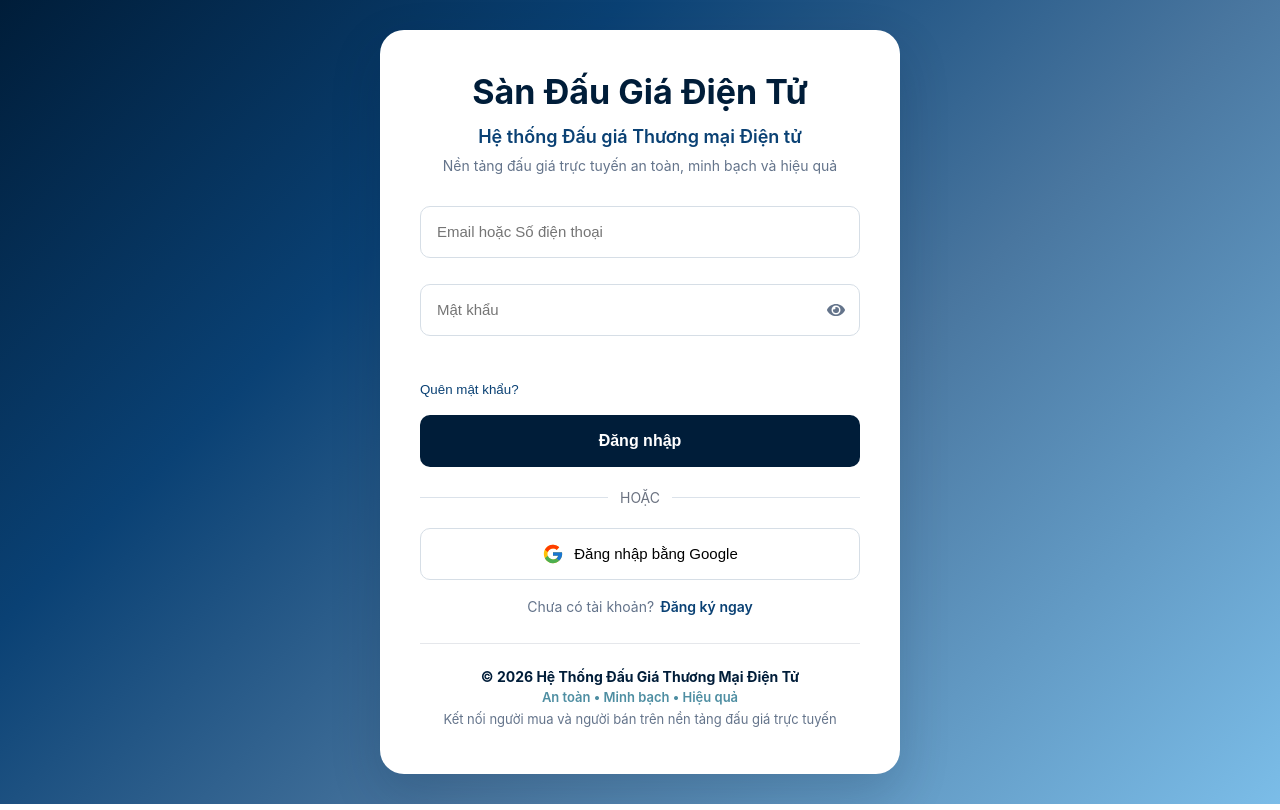
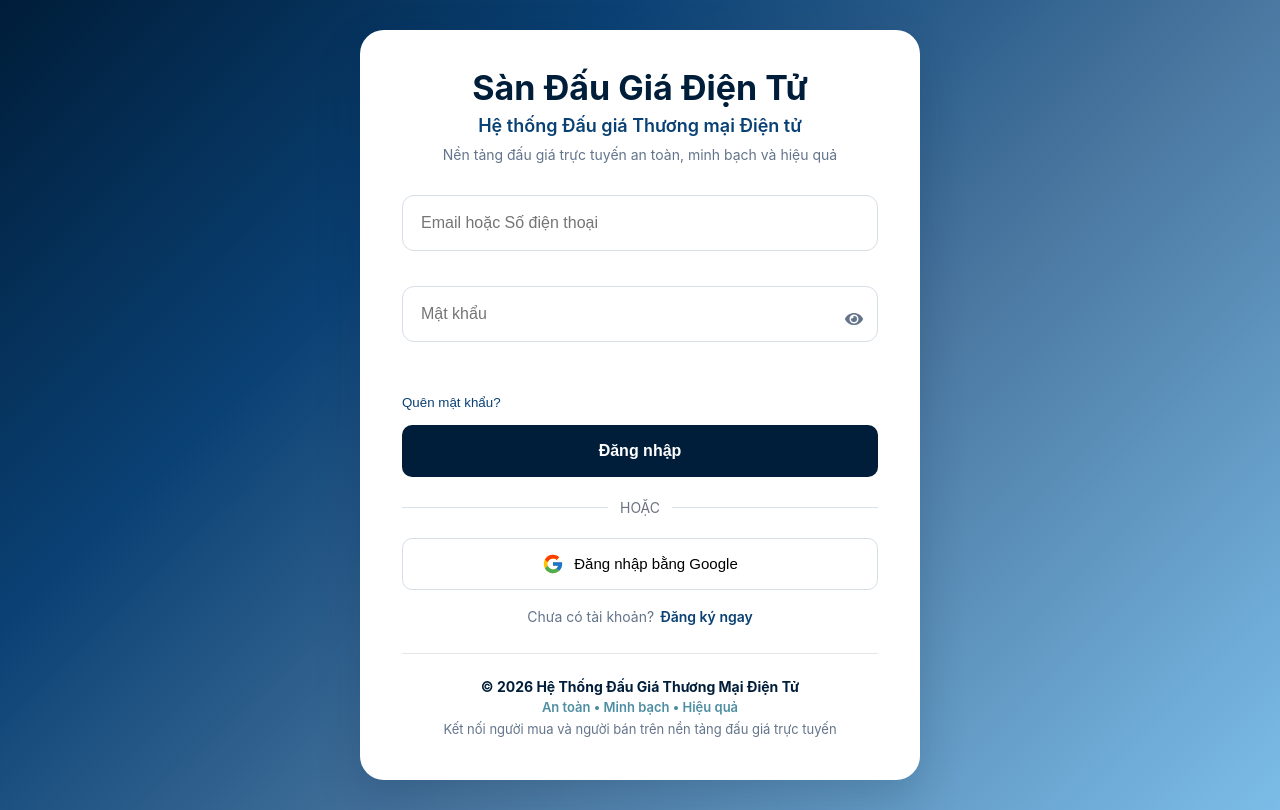
Before and after one commit to ThangTM-2K4/FE_Nexus_Ecommerce_Auction, a React (Vite) app: page /login in a window 1280 px wide. Built offline with nearby package versions, Linux system fonts and the light colour scheme.

Commit message:
feat(auth): update login, register, forgot password, reset password, and verify OTP pages

```diff
--- a/src/pages/auth/loginPage/index.jsx
+++ b/src/pages/auth/loginPage/index.jsx
@@ -191,9 +191,9 @@ function LoginPage() {
               className={errors.login ? "input-error" : ""}
             />
 
-            <p className="field-error">
+            <div className="field-error">
               {errors.login || "\u00A0"}
-            </p>
+            </div>
           </div>
 
           <div className="form-group">
@@ -216,9 +216,9 @@ function LoginPage() {
               </button>
             </div>
 
-            <p className="field-error">
+            <div className="field-error">
               {errors.password || "\u00A0"}
-            </p>
+            </div>
           </div>
 
           <button
--- a/src/pages/auth/loginPage/index.scss
+++ b/src/pages/auth/loginPage/index.scss
@@ -17,17 +17,18 @@ background: linear-gradient(
 }
 
 .login-card {
-  width: 520px;
-  background: #ffffff;
+  width: 560px;
+  max-width: 90vw;
 
-  padding: 40px;
+  background: #fff;
+
+  padding: 36px 42px;
 
   border-radius: 24px;
 
-  box-shadow:
-    0 20px 50px rgba(0, 29, 57, 0.18);
+  box-shadow: 0 18px 45px rgba(0, 29, 57, 0.18);
 
-  animation: fadeIn 0.5s ease;
+  animation: fadeIn .45s ease;
 }
 
 .login-card h1 {
@@ -39,7 +40,7 @@ background: linear-gradient(
 
   line-height: 1.3;
 
-  margin-bottom: 12px;
+  margin-bottom: 5px;
 }
 .subtitle {
   text-align: center;
@@ -53,24 +54,34 @@ background: linear-gradient(
   text-align: center;
   color: #6b7280;
   font-size: 14px;
-  margin-bottom: 28px;
+  margin-bottom: 10px;
   line-height: 1.5;
+}
+
+.form-group {
+  display: flex;
+  flex-direction: column;
+  gap: 2px;
+  margin-bottom: 1px;
 }
 
 .login-card input {
   width: 100%;
-  height: 52px;
 
-  padding: 0 16px;
+  height: 56px;
+
+  padding: 0 18px;
 
   border: 1px solid #d6dee6;
-  border-radius: 10px;
+  border-radius: 12px;
 
-  font-size: 15px;
+  font-size: 16px;
 
-  transition: all 0.3s ease;
+  transition: .25s;
 
   box-sizing: border-box;
+
+  margin-bottom: 10px;
 }
 
 .login-card input:focus {
@@ -83,7 +94,6 @@ background: linear-gradient(
 
 .password-wrapper {
   position: relative;
-  margin-top: 16px;
 }
 
 .eye-btn {
@@ -112,8 +122,8 @@ background: linear-gradient(
   color: #0a4174;
 }
 .forgot-password {
-  margin-bottom: 18px;
-  margin-top: 10px;
+  margin-bottom: 15px;
+  margin-top: 1px;
   text-align: right;
   color: #0a4174;
   cursor: pointer;
@@ -134,7 +144,7 @@ background: linear-gradient(
 
   font-size: 14px;
 
-  margin-bottom: 12px;
+  margin-bottom: 10px;
 }
 
 .login-btn {
@@ -284,17 +294,14 @@ background: linear-gradient(
 
 .field-error {
   display: block;
+  min-height: 18px;
+
+  margin: 0;
+  padding-left: 4px;
 
   color: #ef4444;
-
   font-size: 13px;
   font-weight: 500;
-
-  margin: 6px 0 14px 4px;
-
-  line-height: 1.4;
-
-  position: static;
 }
 
 .input-error {
```
